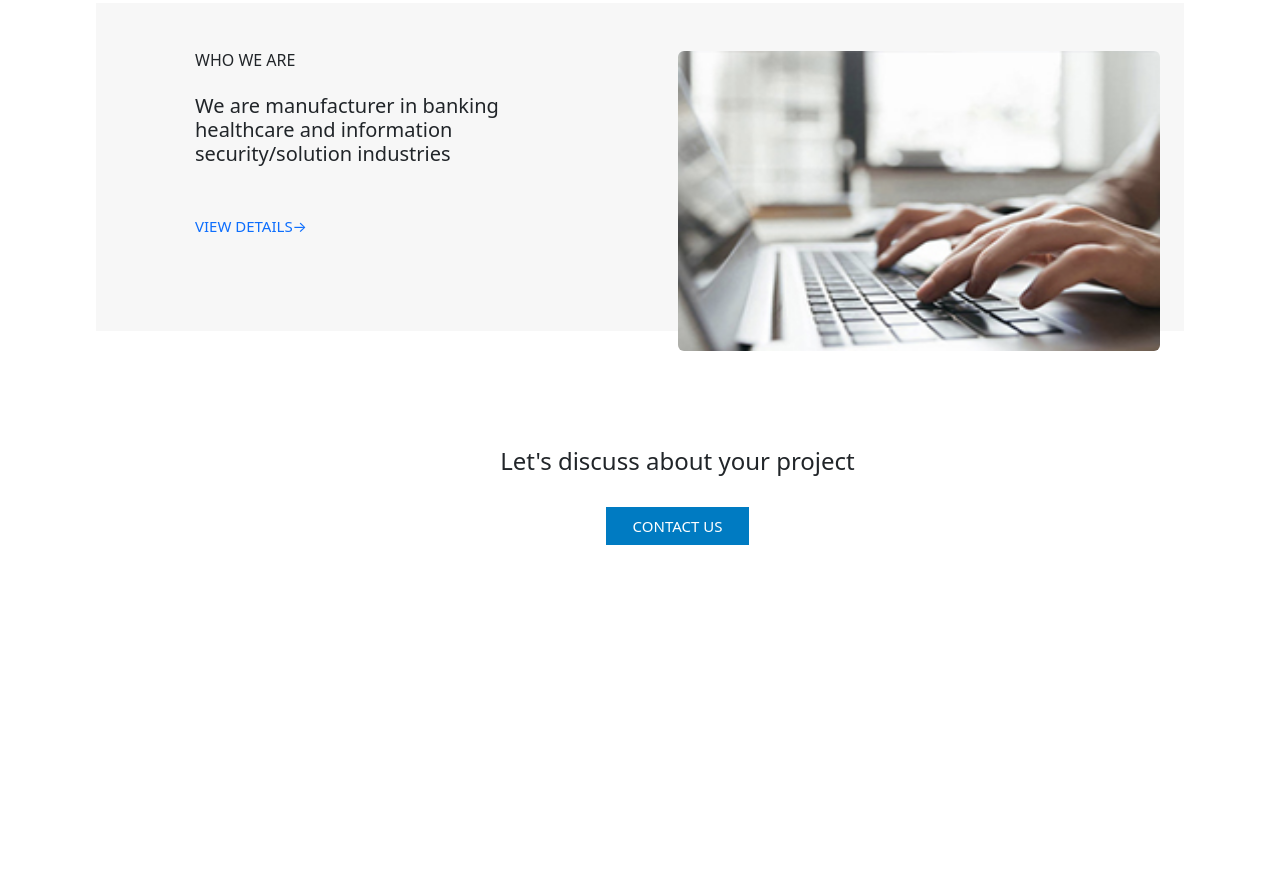
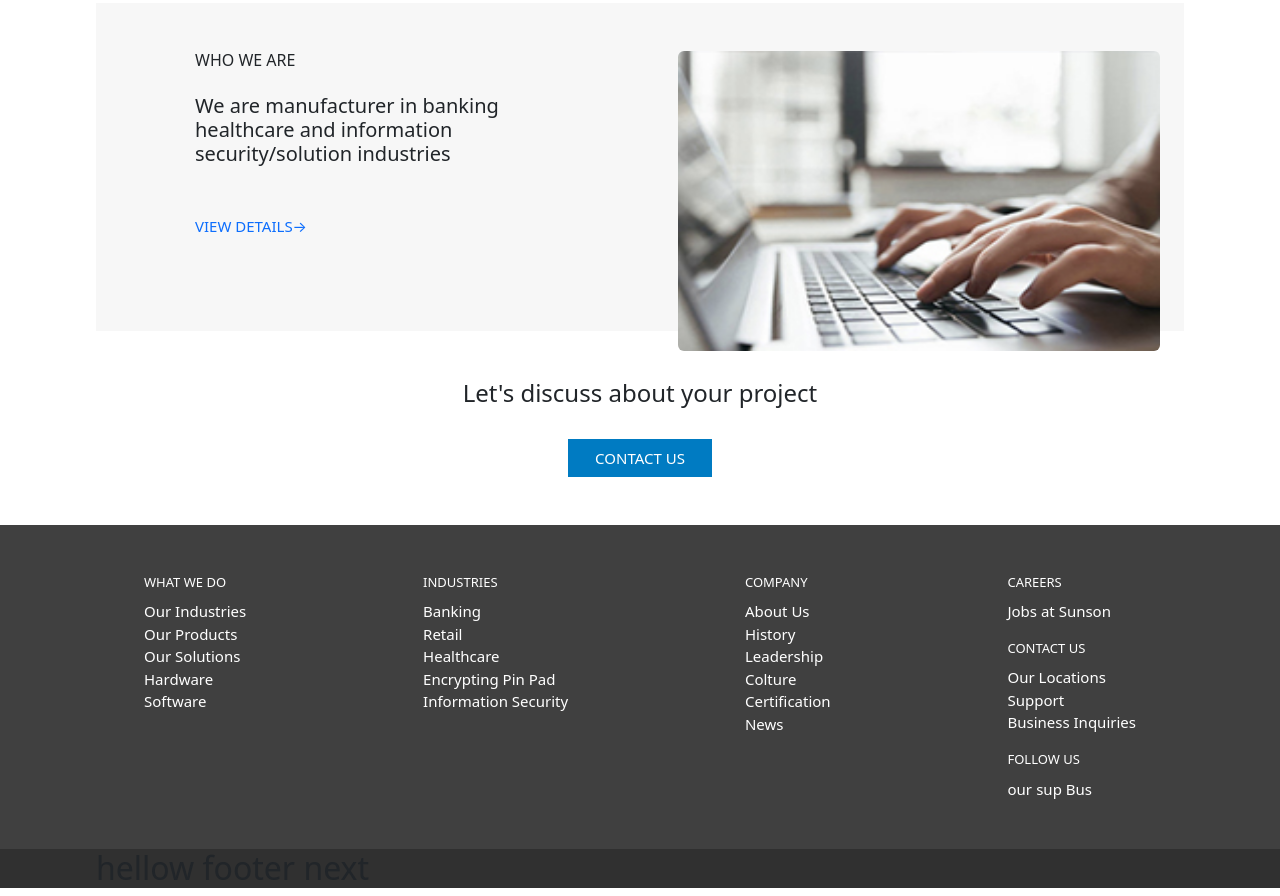
Before and after one commit to Antor1155/sunson-tech-forAntu-responsive, a plain HTML site: page sunson-tech.com1/index.html in a window 1280 px wide. Shown: the part 1604-2500 px from the top of the page. Before the commit the page ends 2149 px from the top, so only its background shows below. Drawn offline with nearby package versions, Linux system fonts and the light colour scheme.

Commit message:
upto first footer div done

```diff
--- a/sunson-tech.com1/css/myCss.css
+++ b/sunson-tech.com1/css/myCss.css
@@ -177,6 +177,29 @@ nav img{
     max-height: 300px;
 }
 
+/* footer design starts here  */
+
+footer{
+    background-color: rgb(64,64,64);
+}
+
+.last-footer{
+    background-color: rgb(48,48,48);
+}
+
+footer span{
+    color: white;
+    font-size: 13px;
+    margin-bottom: .5rem;
+}
+
+footer a{
+    text-decoration: none;
+    color: white;
+    font-size: 15px;
+}
+
+
 /* media query  */
 @media only screen and (max-width:450px){
     .content{
--- a/sunson-tech.com1/index.html
+++ b/sunson-tech.com1/index.html
@@ -125,15 +125,70 @@
             </div>
         </div>
 
-        <div class="text-center">
-            <h4 class="mt-5">Let's discuss about your project</h4>
-            <button class="mt-4 vButton"> CONTACT US</button>
-        </div>
+
     </section>
 
+    <div class="text-center mb-5">
+        <h4 class="mt-5">Let's discuss about your project</h4>
+        <button class="mt-4 vButton"> CONTACT US</button>
+    </div>
 
+    <!-- footer section starts here  -->
 
+    <footer class="">
+        <div class="common-Width d-flex justify-content-between py-5 px-5">
+            <div class=" d-flex flex-column">
+                <span> WHAT WE DO</span>
+                <a href="notfound.html">Our Industries</a>
+                <a href="notfound.html">Our Products</a>
+                <a href="notfound.html">Our Solutions</a>
+                <a href="notfound.html">Hardware</a>
+                <a href="notfound.html">Software</a>
+            </div>
+            <div class=" d-flex flex-column">
+                <span> INDUSTRIES</span>
+                <a href="notfound.html">Banking</a>
+                <a href="notfound.html">Retail</a>
+                <a href="notfound.html">Healthcare</a>
+                <a href="notfound.html">Encrypting Pin Pad</a>
+                <a href="notfound.html">Information Security</a>
+            </div>
+            <div class=" d-flex flex-column">
+                <span> COMPANY</span>
+                <a href="notfound.html">About Us</a>
+                <a href="notfound.html">History</a>
+                <a href="notfound.html">Leadership</a>
+                <a href="notfound.html">Colture</a>
+                <a href="notfound.html">Certification</a>
+                <a href="notfound.html">News</a>
+            </div>
+            <div class=" d-flex flex-column">
+                <span> CAREERS</span>
+                <a href="notfound.html">Jobs at Sunson</a>
 
+                <span class="mt-3">CONTACT US</span>
+                <a href="notfound.html">Our Locations</a>
+                <a href="notfound.html">Support</a>
+                <a href="notfound.html">Business Inquiries</a>
+
+                <span class="mt-3">FOLLOW US</span>
+                <div>
+                    <a href="notfound.html">our</a>
+                    <a href="notfound.html">sup </a>
+                    <a href="notfound.html">Bus </a>
+                </div>
+            </div>
+
+        </div>
+
+        <div class="last-footer ">
+            <div class="common-Width">
+
+                <h2>hellow footer next</h2>
+            </div>
+        </div>
+
+    </footer>
 
 
 
```
